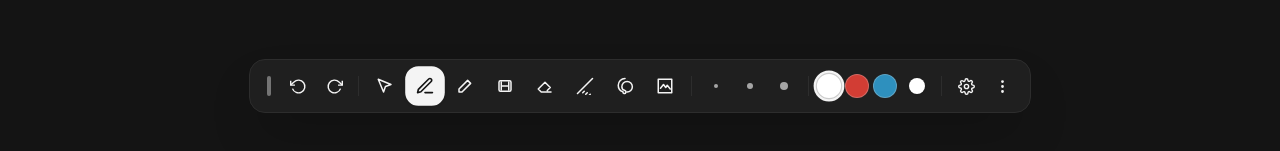
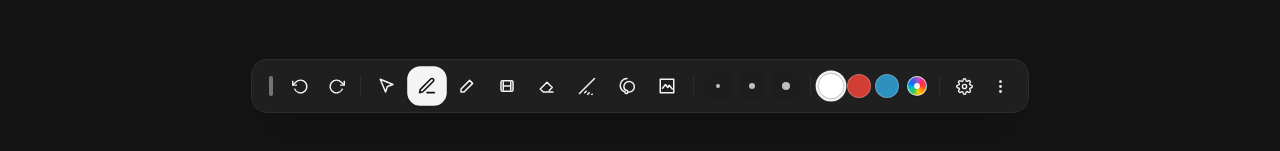
Before and after one commit to hrgang-hrushi/scribe, a Next.js app: page /notes/1 in a window 1280 px wide. Shown: the part 643-794 px from the top of the page. Built offline with nearby package versions, Linux system fonts and the light colour scheme.

Commit message:
fix(ui): dynamic scrollbar color, high-contrast width dots, rainbow palette wheel, and responsive toolbar clearance

```diff
--- a/src/app/notes/[noteId]/page.tsx
+++ b/src/app/notes/[noteId]/page.tsx
@@ -514,7 +514,11 @@ export default function NotePage() {
 
       {/* Floating Zen Mode Exit Pill (When Focus Mode is active) */}
       {focusMode && (
-        <div className="absolute top-4 right-4 z-50 animate-fade-in flex items-center gap-2">
+        <div
+          className={`absolute z-50 animate-fade-in flex items-center gap-2 safe-top transition-all duration-300 ${
+            toolbarPosition === 'right' ? 'top-4 left-4' : 'top-4 right-4'
+          }`}
+        >
           <button
             onClick={() => setFocusMode(false)}
             className="px-3.5 py-1.5 rounded-full flex items-center gap-2 text-xs font-bold shadow-xl backdrop-blur-xl transition-all hover:scale-105"
--- a/src/components/canvas/ColorPicker.tsx
+++ b/src/components/canvas/ColorPicker.tsx
@@ -9,10 +9,12 @@ interface ColorPickerProps {
 
 export default function ColorPicker({ colors, activeColor, onSelect, onClose }: ColorPickerProps) {
   return (
-    <div
-      className="fixed bottom-20 left-1/2 -translate-x-1/2 z-50 rounded-2xl p-4 animate-slide-up"
-      style={{ background: 'var(--toolbar-bg)', border: '1px solid var(--border)', backdropFilter: 'blur(16px)' }}
-    >
+    <>
+      <div className="fixed inset-0 z-50 bg-black/25 backdrop-blur-[2px]" onClick={onClose} />
+      <div
+        className="fixed bottom-20 left-1/2 -translate-x-1/2 z-50 rounded-2xl p-4 animate-slide-up shadow-2xl"
+        style={{ background: 'var(--toolbar-bg)', border: '1px solid var(--border)', backdropFilter: 'blur(20px)' }}
+      >
       <div className="grid grid-cols-5 gap-2 mb-3">
         {colors.map(color => (
           <button
@@ -44,5 +46,6 @@ export default function ColorPicker({ colors, activeColor, onSelect, onClose }:
         </button>
       </div>
     </div>
+    </>
   );
 }
--- a/src/components/canvas/PagesEditor.tsx
+++ b/src/components/canvas/PagesEditor.tsx
@@ -1983,7 +1983,28 @@ export const PagesEditor = forwardRef<PagesEditorRef, PagesEditorProps>(({
       />
 
       {/* Custom Blurred Scrollbar Pill with 100% Transparent Background */}
-      {thumbHeight > 0 && (
+      {thumbHeight > 0 && (() => {
+        const activeWritingColor = tool === 'tape'
+          ? (settings.tapeColor || '#f59e0b')
+          : tool === 'highlighter'
+          ? (settings.highlighterColor || '#facc15')
+          : (settings.penColor || '#007aff');
+        const isLightInk = activeWritingColor.toLowerCase() === '#ffffff' || activeWritingColor.toLowerCase() === '#fff';
+        let glowShadow = '0 4px 18px rgba(0, 0, 0, 0.25)';
+        if (!isLightInk) {
+          if (activeWritingColor.startsWith('#') && activeWritingColor.length === 7) {
+            glowShadow = `0 4px 18px ${activeWritingColor}80, 0 1px 4px rgba(0, 0, 0, 0.25)`;
+          } else if (activeWritingColor.startsWith('#') && activeWritingColor.length === 4) {
+            const r = activeWritingColor[1];
+            const g = activeWritingColor[2];
+            const b = activeWritingColor[3];
+            glowShadow = `0 4px 18px #${r}${r}${g}${g}${b}${b}80, 0 1px 4px rgba(0, 0, 0, 0.25)`;
+          } else {
+            glowShadow = `0 4px 18px rgba(0, 122, 255, 0.5), 0 1px 4px rgba(0, 0, 0, 0.25)`;
+          }
+        }
+
+        return (
           <div
             className={`absolute right-2 top-0 bottom-0 w-6 z-30 pointer-events-none flex flex-col items-center transition-opacity duration-300 ${
               isScrolling ? 'opacity-100' : 'opacity-0 hover:opacity-100'
@@ -1999,21 +2020,24 @@ export const PagesEditor = forwardRef<PagesEditorRef, PagesEditorProps>(({
               style={{
                 transform: `translateY(${thumbTop}px)`,
                 height: `${thumbHeight}px`,
-              background: '#2563eb',
+                background: activeWritingColor,
                 backdropFilter: 'blur(16px)',
                 WebkitBackdropFilter: 'blur(16px)',
-              border: '1px solid rgba(147, 197, 253, 0.6)',
-              boxShadow: '0 4px 18px rgba(37, 99, 235, 0.5)',
+                border: isLightInk ? '1.5px solid rgba(0, 0, 0, 0.25)' : '1.5px solid rgba(255, 255, 255, 0.5)',
+                boxShadow: glowShadow,
               }}
               title={`Scroll to navigate pages (${Math.round(scrollProgress * 100)}%)`}
             >
               {/* Pill Center Grip */}
               <div
-              className="w-0.5 h-3 rounded-full transition-colors bg-white/75 group-hover:bg-white"
+                className={`w-0.5 h-3 rounded-full transition-colors ${
+                  isLightInk ? 'bg-black/60 group-hover:bg-black/90' : 'bg-white/85 group-hover:bg-white'
+                } shadow-sm`}
               />
             </div>
           </div>
-      )}
+        );
+      })()}
     </div>
   );
 });
--- a/src/components/canvas/Toolbar.tsx
+++ b/src/components/canvas/Toolbar.tsx
@@ -140,13 +140,22 @@ export default function Toolbar({
       ? 'fixed left-4 top-1/2 -translate-y-1/2 z-40 flex flex-col items-center pointer-events-none'
       : 'fixed right-4 top-1/2 -translate-y-1/2 z-40 flex flex-col items-center pointer-events-none'
     : isTop
-    ? focusMode
-      ? 'fixed top-3 left-0 right-0 z-40 flex justify-center pointer-events-none safe-top'
-      : 'fixed top-14 md:top-16 left-0 right-0 z-40 flex justify-center pointer-events-none safe-top'
+    ? 'fixed left-0 right-0 z-40 flex justify-center pointer-events-none'
     : 'fixed bottom-6 left-0 right-0 z-40 flex justify-center pointer-events-none safe-bottom';
 
   return (
-    <div className={containerClasses}>
+    <div
+      className={containerClasses}
+      style={
+        isTop
+          ? {
+              top: focusMode
+                ? 'max(env(safe-area-inset-top, 0px), 12px)'
+                : 'calc(max(env(safe-area-inset-top, 0px), 12px) + 60px)',
+            }
+          : undefined
+      }
+    >
       <motion.div
         key={currentPos}
         layout
@@ -496,16 +505,16 @@ export default function Toolbar({
                       className={`w-7 h-7 rounded-lg flex items-center justify-center transition-all ${
                         isActive
                           ? 'bg-[var(--accent)] text-[var(--bg-primary)] shadow-sm scale-105'
-                          : 'hover:bg-black/5 dark:hover:bg-white/5 opacity-60 hover:opacity-100'
+                          : 'bg-black/5 dark:bg-white/5 hover:bg-black/10 dark:hover:bg-white/10 text-[var(--text-primary)] opacity-75 hover:opacity-100'
                       }`}
                       title={`${p.label} Pen (${p.width}px)`}
                     >
                       <div
-                        className="rounded-full"
+                        className="rounded-full transition-transform"
                         style={{
                           width: `${p.dotSize}px`,
                           height: `${p.dotSize}px`,
-                          backgroundColor: isActive ? 'currentColor' : (toolSettings.penColor || 'currentColor'),
+                          backgroundColor: 'currentColor',
                         }}
                       />
                     </button>
@@ -544,16 +553,24 @@ export default function Toolbar({
               );
             })}
 
-            {/* Color Palette Modal Trigger */}
+            {/* Color Palette Modal Trigger (Rainbow Spectrum Wheel) */}
             <button
               onClick={onToggleColorPicker}
-              className="w-8 h-8 rounded-xl flex items-center justify-center transition-transform hover:scale-110"
-              title="Full Palette (C)"
+              className="w-7 h-7 rounded-full flex items-center justify-center transition-all hover:scale-110 active:scale-95 relative group p-0.5"
+              title="Full Color Palette (C)"
+              aria-label="Open color palette"
             >
               <div
-                className="w-4 h-4 rounded-full border-2 border-white/60 shadow-sm"
-                style={{ background: activeTool === 'highlighter' ? toolSettings.highlighterColor : toolSettings.penColor }}
-              />
+                className="w-5 h-5 rounded-full shadow-sm relative flex items-center justify-center transition-transform group-hover:scale-105"
+                style={{
+                  background: 'conic-gradient(from 90deg, #ff3b30, #ff9500, #ffcc00, #34c759, #00c7be, #007aff, #5856d6, #af52de, #ff2d55, #ff3b30)',
+                  boxShadow: '0 1px 3px rgba(0,0,0,0.3)',
+                  border: '1.5px solid rgba(255,255,255,0.7)',
+                }}
+              >
+                {/* Subtle center core */}
+                <div className="w-1.5 h-1.5 rounded-full bg-white/90 shadow-[0_0_1px_rgba(0,0,0,0.4)]" />
+              </div>
             </button>
           </div>
 
```
Lines whose indentation alone changed are shown as unchanged.
